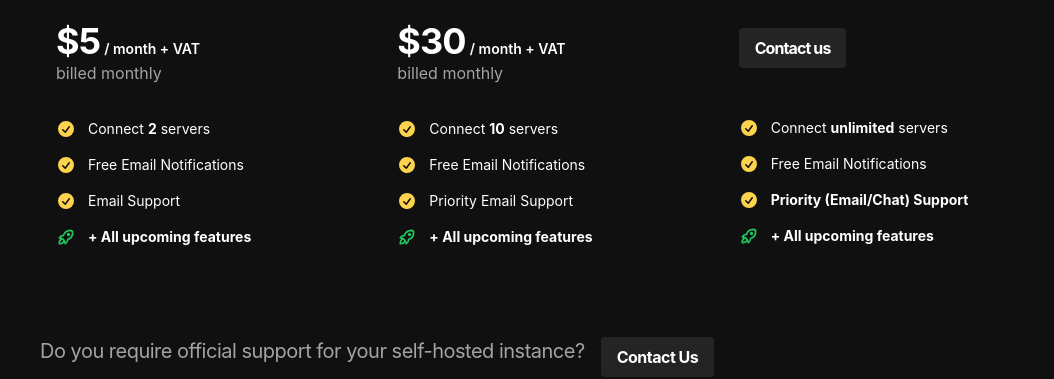
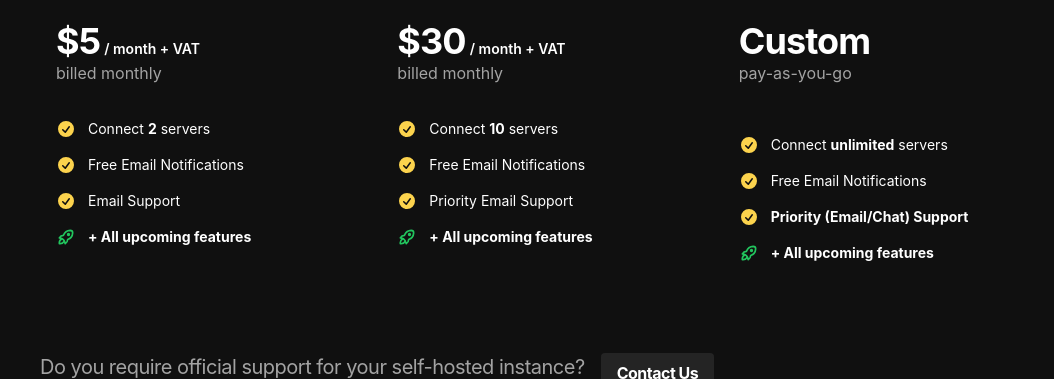
Before and after one commit to coollabsio/coolify.io, an Astro site: page /pricing in a window 1280 px wide. Shown: the part 721-1100 px from the top of the page, without its empty margins (104-1158 px from the left). Built offline with nearby package versions, Linux system fonts and the light colour scheme; Astro itself is replaced by a stand-in of ours; a small style sheet from the web is missing.

Commit message:
Fix spacing and update IDs in Pricing component

```diff
--- a/src/components/Pricing/Plans.svelte
+++ b/src/components/Pricing/Plans.svelte
@@ -31,7 +31,7 @@
       </svg>Get Started in the Cloud</a
     >
   </div>
-  <div class=" flex gap-4 justify-center">
+  <div class="flex gap-4 justify-center">
     <fieldset class="flex gap-4 text-center text-xl font-semibold items-center">
       <legend class="sr-only">Payment frequency</legend>
       <label
@@ -73,7 +73,7 @@
   <div class="flex text-left">
     <div class="grid grid-cols-1 xl:grid-cols-3">
       <div class="p-8">
-        <h2 id="tier-hobby" class="text-3xl font-bold tracking-tight">Basic</h2>
+        <h2 id="tier-basic" class="text-3xl font-bold tracking-tight">Basic</h2>
         <p class="mt-4 text-sm leading-6 text-neutral-400">
           Begin hosting your own services in the cloud.
         </p>
@@ -251,7 +251,7 @@
         </ul>
       </div>
       <div class="p-8">
-        <h2 id="tier-hobby" class="text-3xl font-bold tracking-tight">
+        <h2 id="tier-ultimate" class="text-3xl font-bold tracking-tight">
           Ultimate
         </h2>
         <p class="mt-4 text-sm leading-6 text-neutral-400">
@@ -259,14 +259,13 @@
         </p>
         <p class="mt-6 flex items-baseline gap-x-1">
           <span class="text-4xl font-bold tracking-tight">
-            <button class="button rounded">
-              <a
-                class="font-bold text-white hover:no-underline"
-                href="https://coolify.io/docs/contact">Contact us</a
-              >
-            </button></span
+            Custom</span
           >
+          <!-- <span class="text-sm font-semibold leading-6"> / month + VAT</span> -->
         </p>
+        <div class="text-neutral-400">
+          pay-as-you-go
+        </div>
         <ul role="list" class="mt-12 space-y-3 text-sm leading-6">
           <li class="flex">
             <svg
```
